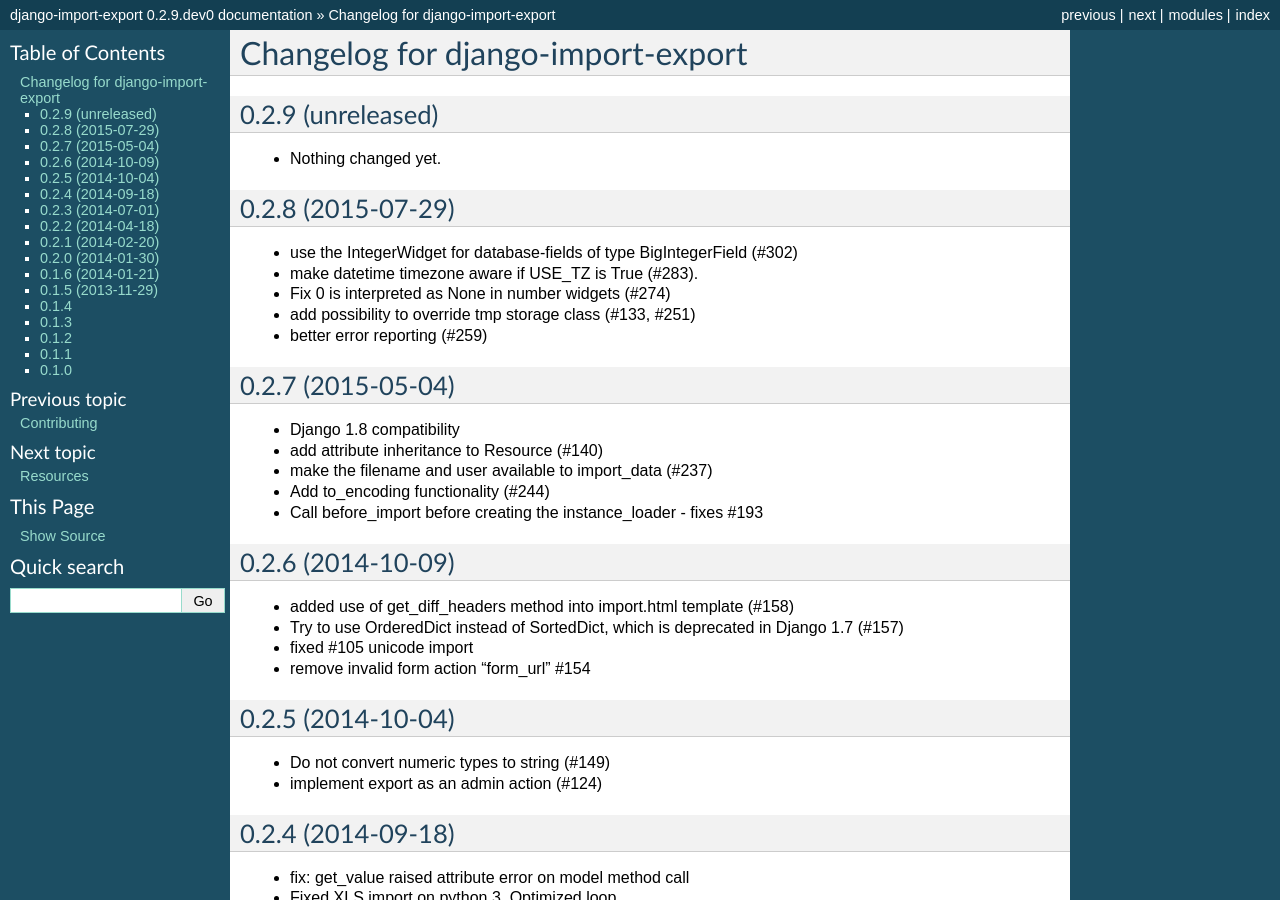
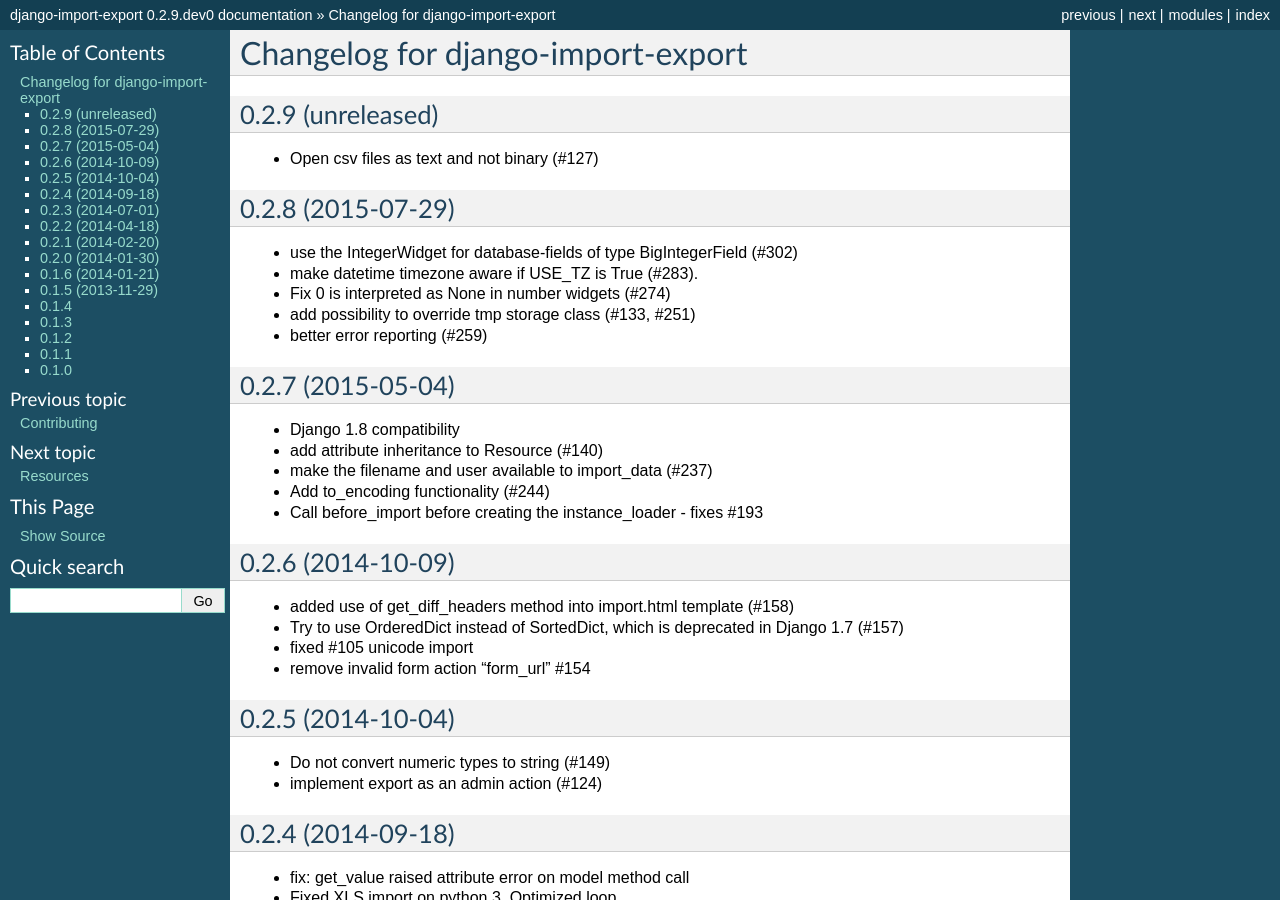
Before and after one commit to django-import-export/django-import-export, a Sphinx documentation site: the page built from docs/changelog.rst, in a window 1280 px wide and 900 px high. Built offline with Sphinx 7.4.7, drawn with Linux system fonts in a browser that asks for light colours.

Commit message:
Update changelog.rst

```diff
--- a/docs/changelog.rst
+++ b/docs/changelog.rst
@@ -4,7 +4,7 @@
 0.2.9 (unreleased)
 ------------------
 
-- Nothing changed yet.
+- Open csv files as text and not binary (#127)
 
 
 0.2.8 (2015-07-29)
```
